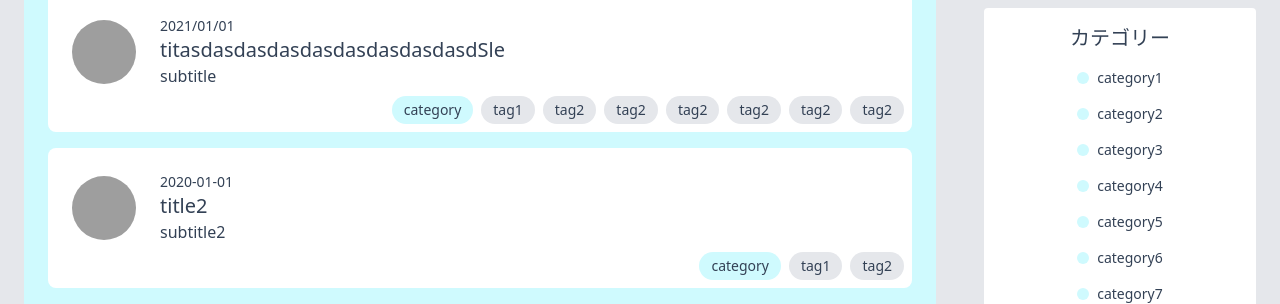
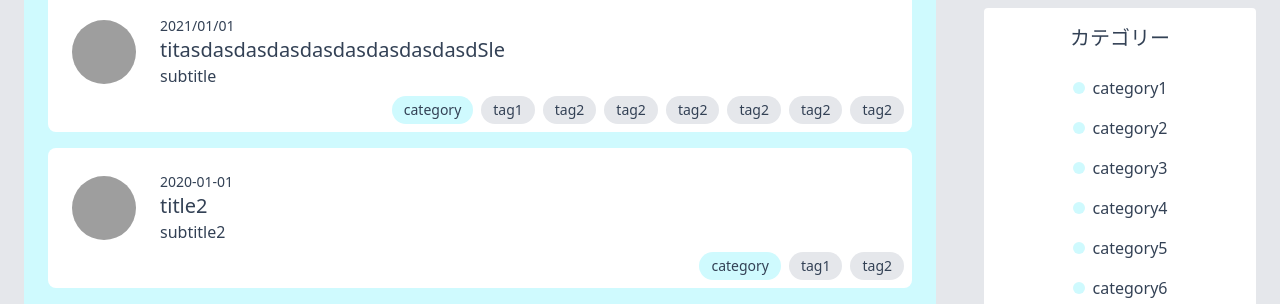
Before and after one commit to yumekiti-archive/blog-client, a React (Create React App) app: page / in a window 1280 px wide. Shown: the part 648-952 px from the top of the page. Built offline with nearby package versions, Linux system fonts and the light colour scheme; grey boxes are pictures that could not be loaded.

Commit message:
`refactoring` CategoriesComponent

```diff
--- a/src/components/Categories.tsx
+++ b/src/components/Categories.tsx
@@ -1,32 +1,30 @@
 import { FC } from 'react';
 import { Link } from 'react-router-dom';
+import Category from '../libs/interfaces/category';
 
 interface Props {
-  categories: {
-    id: number;
-    name: string;
-  }[];
+  categories: Category[];
 }
 
-const Categories: FC<Props> = ({ categories }) => {
+const CategoriesComponent: FC<Props> = ({ categories }) => {
   return (
     <div className='bg-white rounded'>
       <h1 className='text-xl text-center py-4'>
         カテゴリー
       </h1>
-      <div className='px-4 flex flex-wrap'>
+      <div className='px-4 flex flex-wrap items-center justify-center'>
         {categories.map((category) => (
           <Link
             key={category.id}
             to={'/category/' + category.id}
-            className='block pb-4 w-1/3 lg:w-full'
+            className='py-2 w-1/3 lg:w-full'
           >
-            <p className='text-sm text-center cursor-pointer hover:underline flex items-center justify-center'>
-              <span className='flex items-center justify-center'>
-                <span className='w-3 h-3 bg-cyan-100 rounded-full mr-2'></span>
-              </span>
-              {category.name}
-            </p>
+            <div className='cursor-pointer hover:underline flex items-center justify-center'>
+              <div className='flex items-center justify-center'>
+                <span className='w-3 h-3 bg-cyan-100 rounded-full mr-2' />
+              </div>
+              <span>{category.name}</span>
+            </div>
           </Link>
         ))}
       </div>
@@ -34,4 +32,4 @@ const Categories: FC<Props> = ({ categories }) => {
   );
 }
 
-export default Categories;
+export default CategoriesComponent;
```
